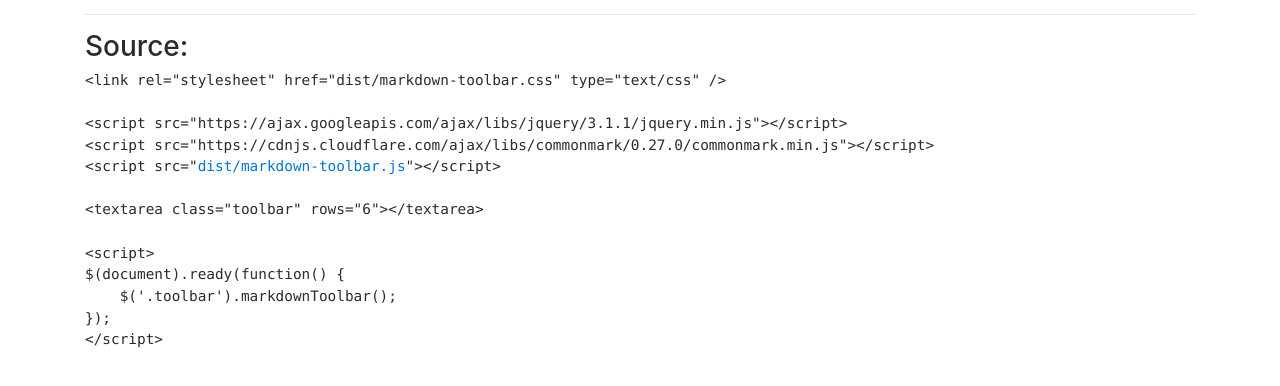
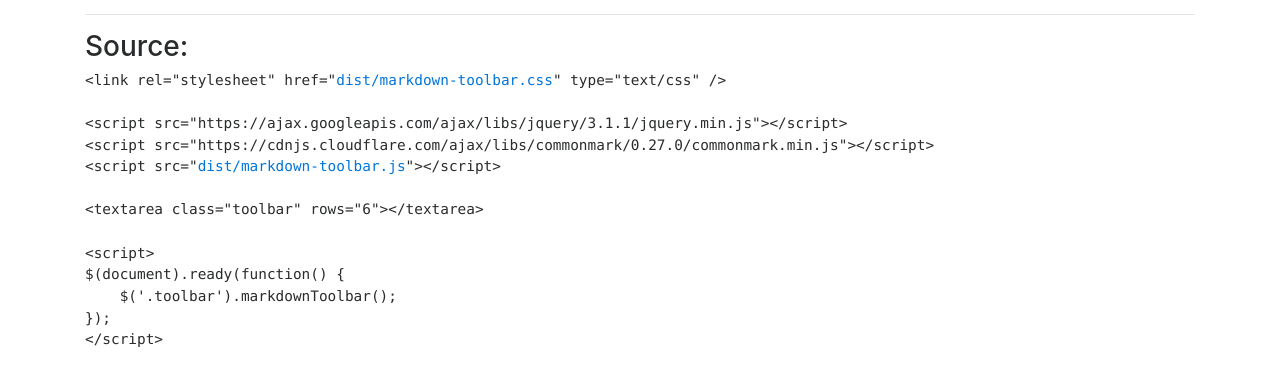
Before and after one commit to nikolas/markdown-toolbar, a website with bundled scripts: page index.html in a window 1280 px wide. Shown: the part 334-720 px from the top of the page. Built offline with nearby package versions, Linux system fonts and the light colour scheme; a script that the page names is missing.

Commit message:
link update

```diff
--- a/index.html
+++ b/index.html
@@ -45,7 +45,7 @@
 
             <h3>Source:</h3>
             <pre>
-&lt;link rel="stylesheet" href="dist/markdown-toolbar.css" type="text/css" /&gt;
+&lt;link rel="stylesheet" href="<a href="https://github.com/nikolas/markdown-toolbar/blob/master/dist/markdown-toolbar.css">dist/markdown-toolbar.css</a>" type="text/css" /&gt;
 
 &lt;script src="https://ajax.googleapis.com/ajax/libs/jquery/3.1.1/jquery.min.js">&lt;/script>
 &lt;script src="https://cdnjs.cloudflare.com/ajax/libs/commonmark/0.27.0/commonmark.min.js">&lt;/script>
```
